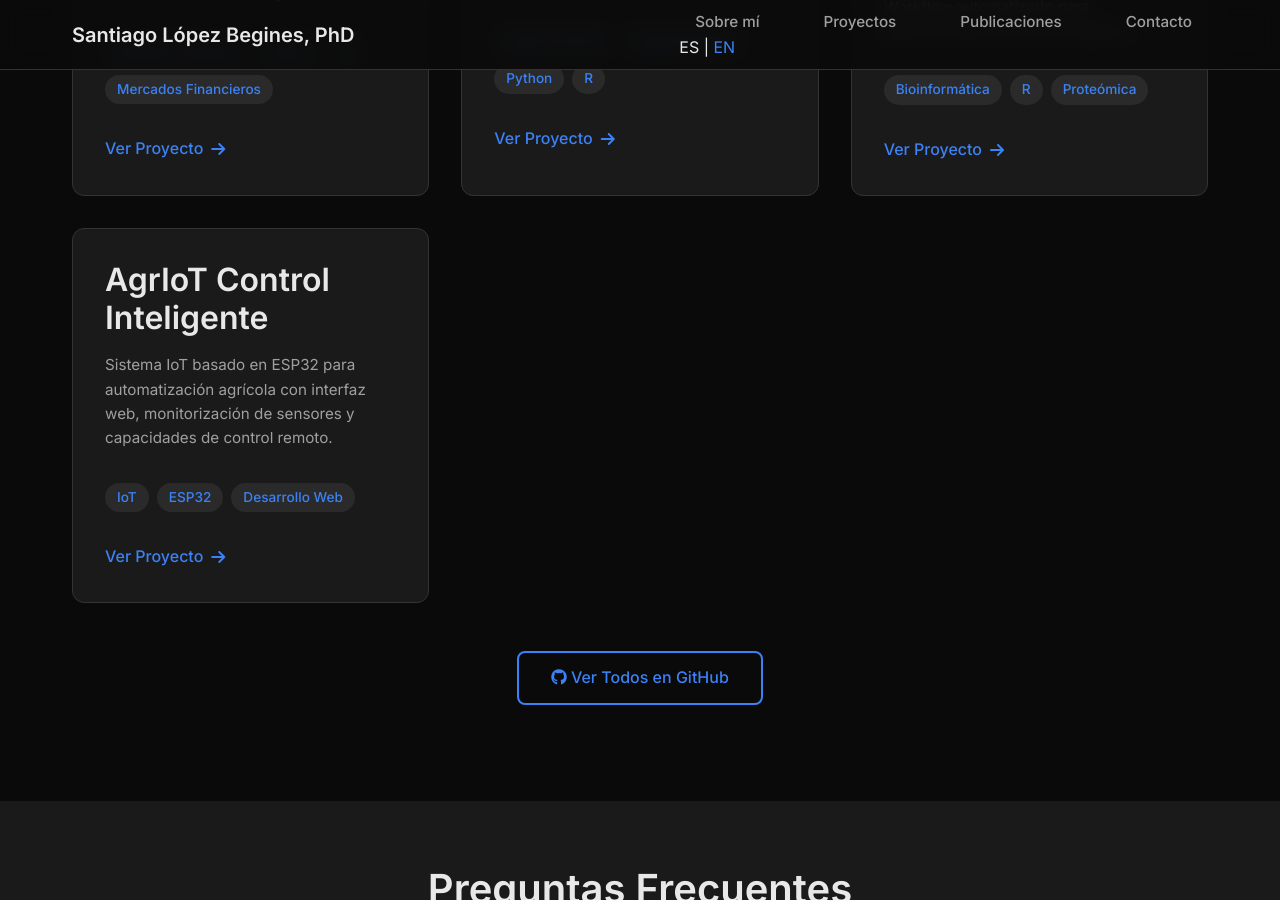
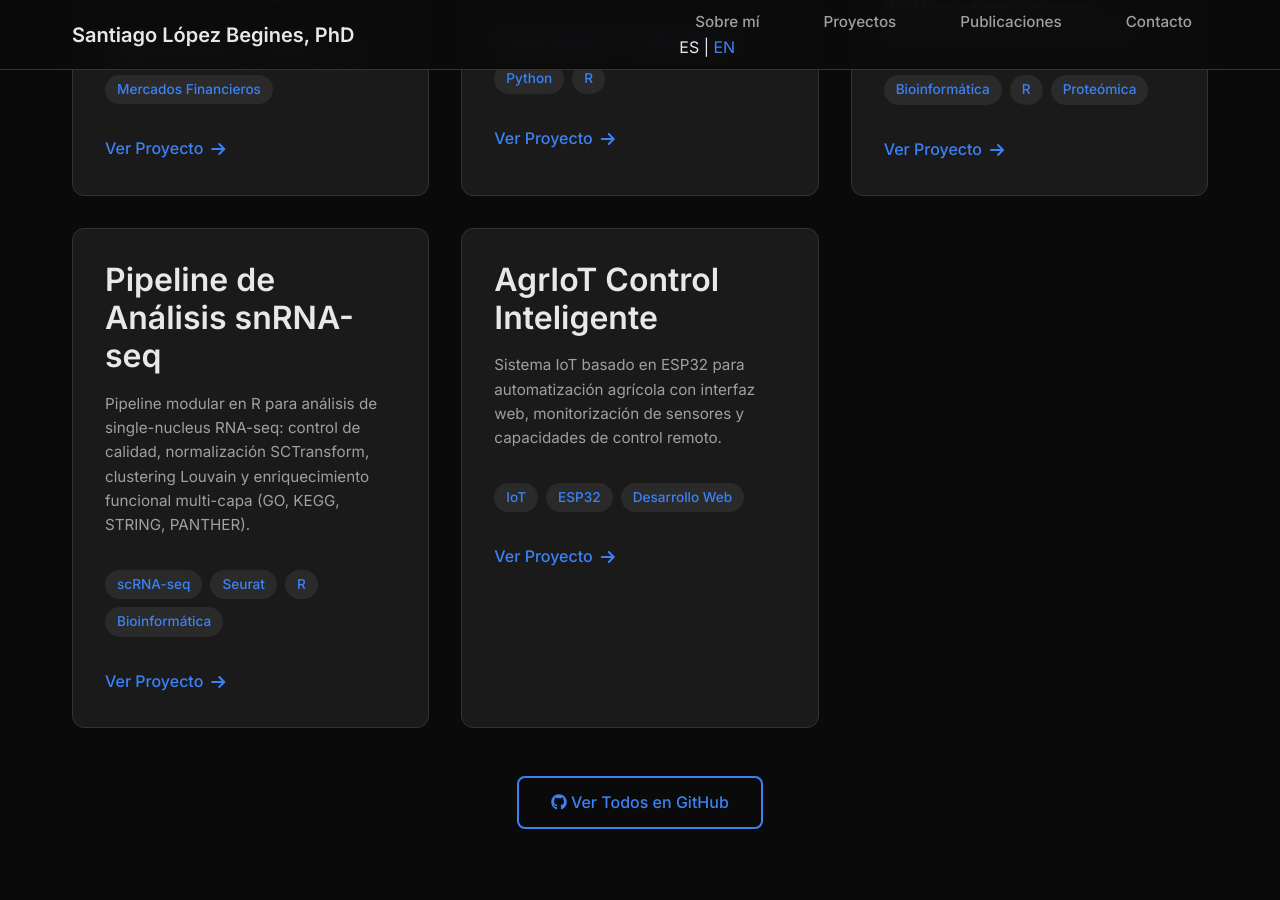
Before and after one commit to SLopezBegines/SLopezBegines.github.io, a Jekyll site: the page built from index.md, in a window 1280 px wide and 900 px high, scrolled down 2397 px. Built offline with Jekyll 4.4.1, drawn with Linux system fonts in a browser that asks for light colours.

Commit message:
Add snRNA-seq project card to ES and EN homepages

```diff
--- a/index.md
+++ b/index.md
@@ -115,6 +115,23 @@ excerpt: "Neurocientífico con 15+ años de experiencia especializado en Machine
                 </a>
             </div>
 
+            <!-- Single-cell Project -->
+            <div class="project-card">
+                <h3>Pipeline de Análisis snRNA-seq</h3>
+                <p>
+                    Pipeline modular en R para análisis de single-nucleus RNA-seq: control de calidad, normalización SCTransform, clustering Louvain y enriquecimiento funcional multi-capa (GO, KEGG, STRING, PANTHER).
+                </p>
+                <div class="project-tags">
+                    <span class="tag">scRNA-seq</span>
+                    <span class="tag">Seurat</span>
+                    <span class="tag">R</span>
+                    <span class="tag">Bioinformática</span>
+                </div>
+                <a href="/projects/single-cell" class="project-link">
+                    Ver Proyecto <i class="fas fa-arrow-right"></i>
+                </a>
+            </div>
+
             <!-- AgrIoT Project -->
             <div class="project-card">
                 <h3>AgrIoT Control Inteligente</h3>
```
Also changed, not shown: en/index.md (+17 -0 lines).
